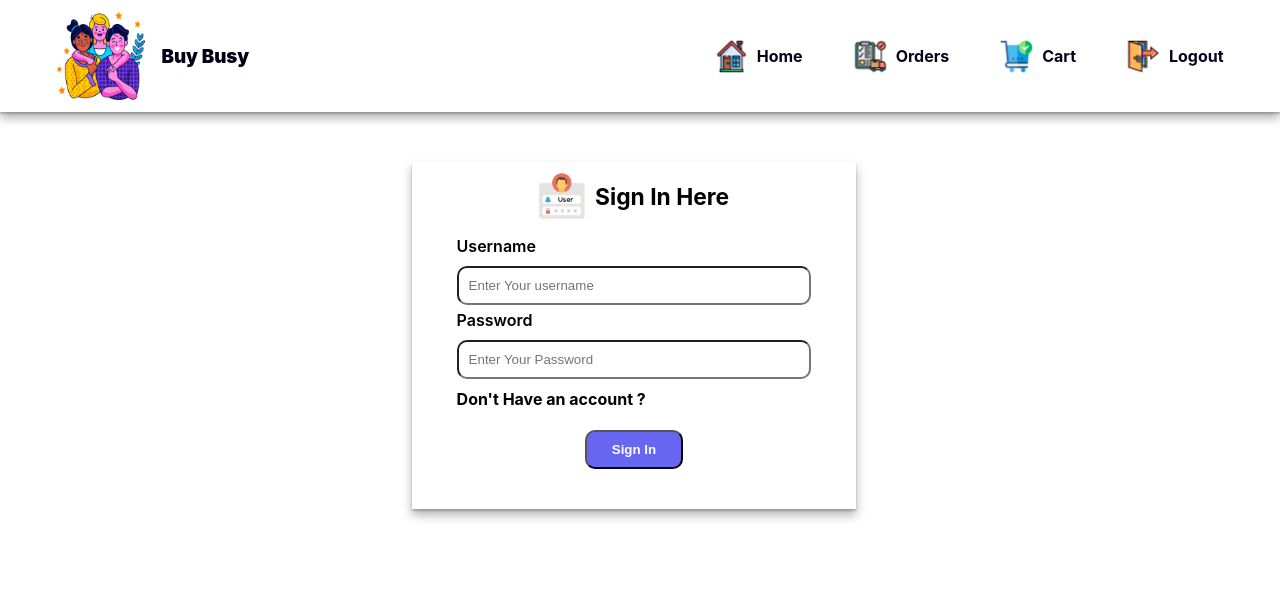
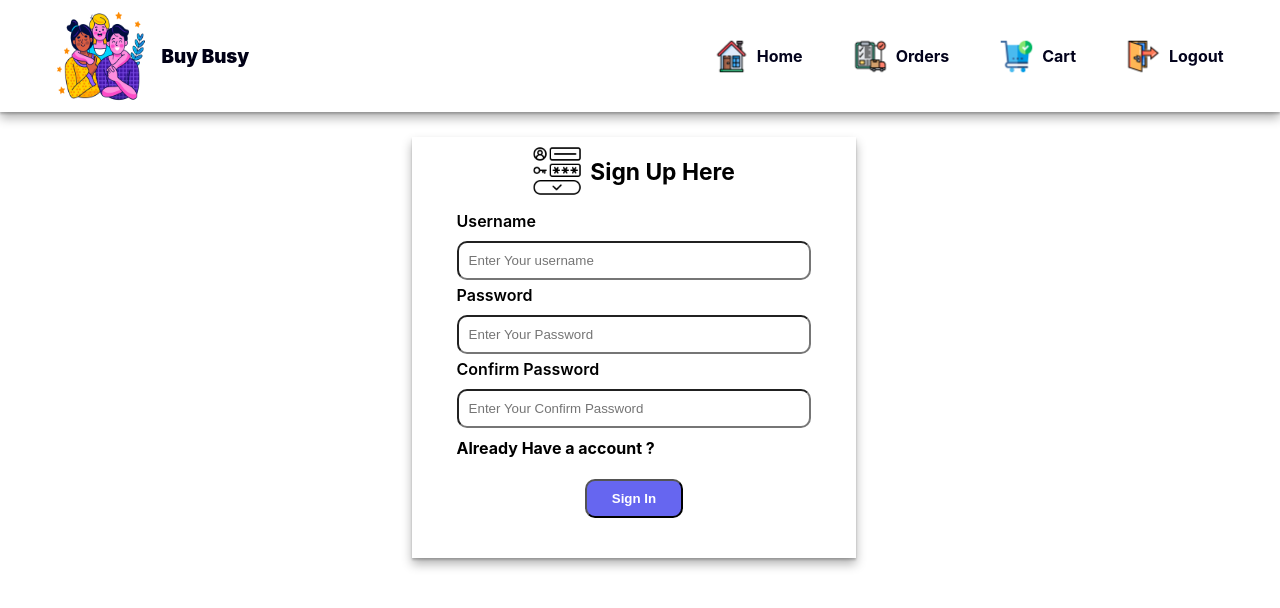
Before and after one commit to sanskar1419/Busy-Buy, a React (Create React App) app: page / in a window 1280 px wide. Shown: the top 608 px of the page. Built offline with nearby package versions, Linux system fonts and the light colour scheme.

Commit message:
Add Sign up page

```diff
--- a/src/App.js
+++ b/src/App.js
@@ -1,12 +1,13 @@
 import Navbar from "./components/Navbar/Navbar";
 import Home from "./pages/Home/Home";
 import SignIn from "./pages/SignIn/SignIn";
+import SignUp from "./pages/SignUp/SignUp";
 
 function App() {
   return (
     <>
       <Navbar />
-      <SignIn />
+      <SignUp />
     </>
   );
 }
--- /dev/null
+++ b/src/pages/SignUp/SignUp.js
@@ -0,0 +1,34 @@
+import styles from "./SignUp.module.css";
+import signUpImg from "../../images/sign-up.png";
+
+function SignUp() {
+  return (
+    <div className={styles.container}>
+      <div className={styles.signUpContainer}>
+        <div className={styles.headingContainer}>
+          <img src={signUpImg} alt="signUp image" />
+          <h2>Sign Up Here</h2>
+        </div>
+        <form>
+          <div className={styles.formInput}>
+            <label>Username</label>
+            <input type="text" placeholder="Enter Your username" />
+          </div>
+          <div className={styles.formInput}>
+            <label>Password</label>
+            <input type="password" placeholder="Enter Your Password" />
+          </div>
+          <div className={styles.formInput}>
+            <label>Confirm Password</label>
+            <input type="password" placeholder="Enter Your Confirm Password" />
+          </div>
+          <h4>Already Have a account ?</h4>
+          <div className={styles.buttonContainer}>
+            <button>Sign In</button>
+          </div>
+        </form>
+      </div>
+    </div>
+  );
+}
+export default SignUp;
--- /dev/null
+++ b/src/pages/SignUp/SignUp.module.css
@@ -0,0 +1,95 @@
+.container {
+  width: 99vw;
+  display: flex;
+  align-items: center;
+  justify-content: center;
+  /* padding: 50px; */
+  margin-top: 25px;
+}
+
+.signUpContainer {
+  /* border: 4px solid black; */
+  width: 35%;
+  box-shadow: 0 6px 10px rgba(0, 0, 0, 0.3), 0 2px 2px rgba(0, 0, 0, 0.2);
+  display: flex;
+  align-items: center;
+  justify-content: center;
+  flex-direction: column;
+}
+
+.headingContainer {
+  display: flex;
+  align-items: center;
+  animation: bounce 3s ease-in-out alternate infinite;
+  justify-content: center;
+}
+
+.headingContainer img {
+  width: 50px;
+  margin-right: 10px;
+}
+
+.signUpContainer form {
+  width: 80%;
+}
+
+.signUpContainer form h4 {
+  margin-top: 10px;
+}
+
+.formInput {
+  display: flex;
+  flex-direction: column;
+  background: transparent;
+  margin-top: 5px;
+}
+
+.formInput label {
+  font-weight: 600;
+}
+
+.formInput input {
+  padding: 10px;
+  outline: blue;
+  border-radius: 10px;
+  margin-top: 10px;
+  /* box-shadow: 0 4px 6px rgba(0, 0, 0, 0.1), 0 2px 2px rgba(0, 0, 0, 0.2); */
+}
+
+.buttonContainer {
+  display: flex;
+  align-items: center;
+  justify-content: center;
+  flex-direction: column;
+  margin-top: 20px;
+  margin-bottom: 40px;
+}
+
+.buttonContainer button {
+  padding: 10px 25px;
+  border-radius: 10px;
+  background-color: rgb(102, 102, 240);
+  color: white;
+  outline: none;
+  cursor: pointer;
+  font-weight: 600;
+}
+
+.buttonContainer button:active {
+  color: black;
+  background-color: white;
+}
+
+@keyframes bounce {
+  0% {
+    transform: scale(0.9);
+  }
+
+  50% {
+    transform: scale(1.1);
+  }
+
+  100% {
+    transform: scale(0.9);
+  }
+}
```
Also changed, not shown: src/images/sign-up.png (added).
